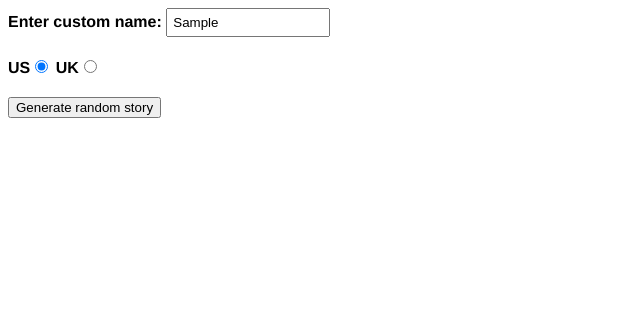
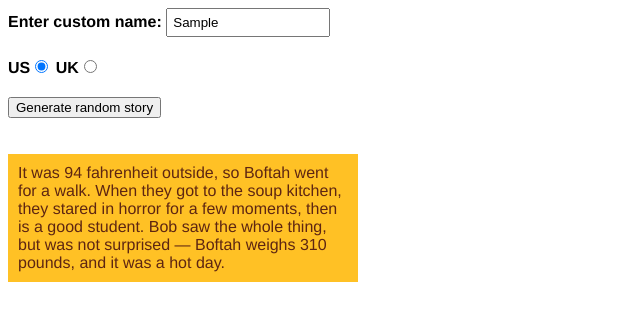
Before and after one commit to Isalisu/inft1206-fall2024, a plain HTML site: page Assignment-4/Part01/index (2).html in a window 1280 px wide. Both pictures are taken after typing "Sample" into the empty fields and a click on the button "Generate random story". Shown: the whole page, without its empty margins (0-640 px from the left). Drawn offline with Linux system fonts and the light colour scheme.

Commit message:
finished changes for part one

```diff
--- a/Assignment-4/Part01/index (2).html
+++ b/Assignment-4/Part01/index (2).html
@@ -1,4 +1,13 @@
 <!DOCTYPE html>
+
+<!--
+    Title: Assignment 4 Styling a biography page
+    Author: Ibrahim Salisu
+    Date: 24 November, 2024
+    Purpose: Generate a random silly stories.
+-->
+
+
 <html lang="en-US">
   <head>
     <meta charset="utf-8" />
@@ -50,5 +59,50 @@
     </div>
     <!-- Thanks a lot to Willy Aguirre for his help with the code for this assessment -->
     <p class="story"></p>
+
+    <script>
+      const customName = document.getElementById('customname');
+      const randomize = document.querySelector('.randomize');
+      const story = document.querySelector('.story');
+
+      function randomValueFromArray(array){
+          const random = Math.floor(Math.random()*array.length);
+          return array[random];
+      }
+
+      let storyText = "It was 94 fahrenheit outside, so :insertx: went for a walk. When they got to :inserty:, they stared in horror for a few moments, then :insertz:. Bob saw the whole thing, but was not surprised — :insertx: weighs 310 pounds, and it was a hot day.";
+      let insertX = ["Willy the Goblin", "Big Daddy", "Father Christmas", "Boftah"];
+      let insertY = ["the soup kitchen", "Disneyland", "the White House", "school"];
+      let insertZ = ["spontaneously combusted", "melted into a puddle on the sidewalk", "turned into a slug and crawled away", "is a good student"];
+
+      randomize.addEventListener('click', result);
+
+      function result() {
+          let newStory = storyText;
+
+          let xItem = randomValueFromArray(insertX);
+          let yItem = randomValueFromArray(insertY);
+          let zItem = randomValueFromArray(insertZ);
+
+          newStory = newStory.replace(/:insertx:/g, xItem);
+          newStory = newStory.replace(':inserty:', yItem);
+          newStory = newStory.replace(':insertz:', zItem);
+
+          if(customName.value !== '') {
+              let name = customName.value;
+              newStory = newStory.replace('Mark', name);
+          }
+
+          if(document.getElementById("uk").checked) {
+              let weight = Math.round(300*0.0714286) + " stone";
+              let temperature =  Math.round((94-32) * 5 / 9) + " centigrade";
+              newStory = newStory.replace("94 fahrenheit", temperature);
+              newStory = newStory.replace("310 pounds", weight);
+          }
+
+          story.textContent = newStory;
+          story.style.visibility = 'visible';
+      }
+    </script>
   </body>
 </html>
```
Also changed, not shown: Assignment-4/Part01/main.js (added, +39 -0 lines), Assignment-4/Part01/raw-text.txt (added).
